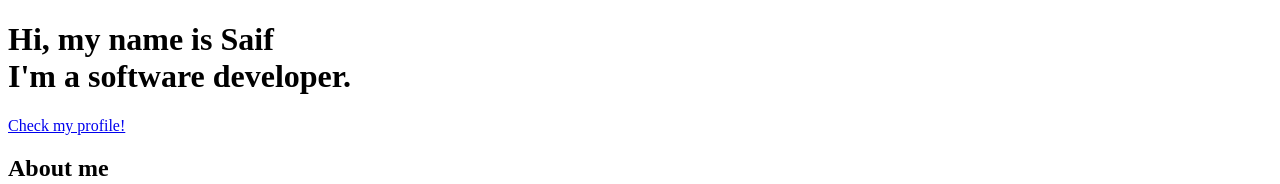
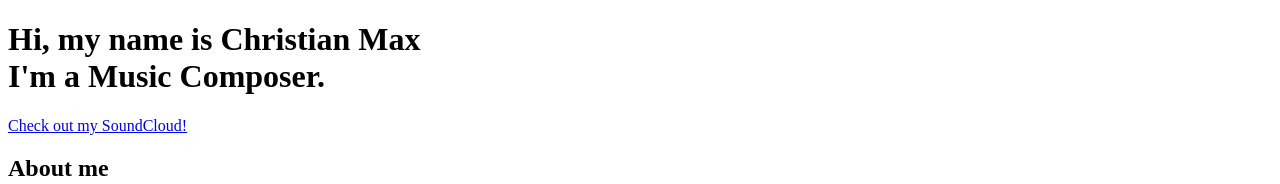
Before and after one commit to SyedSaifAli1234/Fiver-1, a website: page src/template.html in a window 1280 px wide. Shown: the top 184 px of the page. Drawn offline with nearby package versions, Linux system fonts and the light colour scheme.

Commit message:
Few changes

```diff
--- a/src/template.html
+++ b/src/template.html
@@ -35,13 +35,13 @@
     <div id="hero" class="jumbotron">
       <div class="container">
         <h1 class="hero-title" class="load-hidden">
-          Hi, my name is <span class="text-color-main">Saif</span>
+          Hi, my name is <span class="text-color-main">Christian Max</span>
           <br />
-          I'm a software developer.
+          I'm a Music Composer.
         </h1>
         <p class="hero-cta" class="load-hidden">
           <a rel="noreferrer" class="cta-btn cta-btn--hero" href="#about"
-            >Check my profile!</a
+            >Check out my SoundCloud!</a
           >
         </p>
       </div>
```
